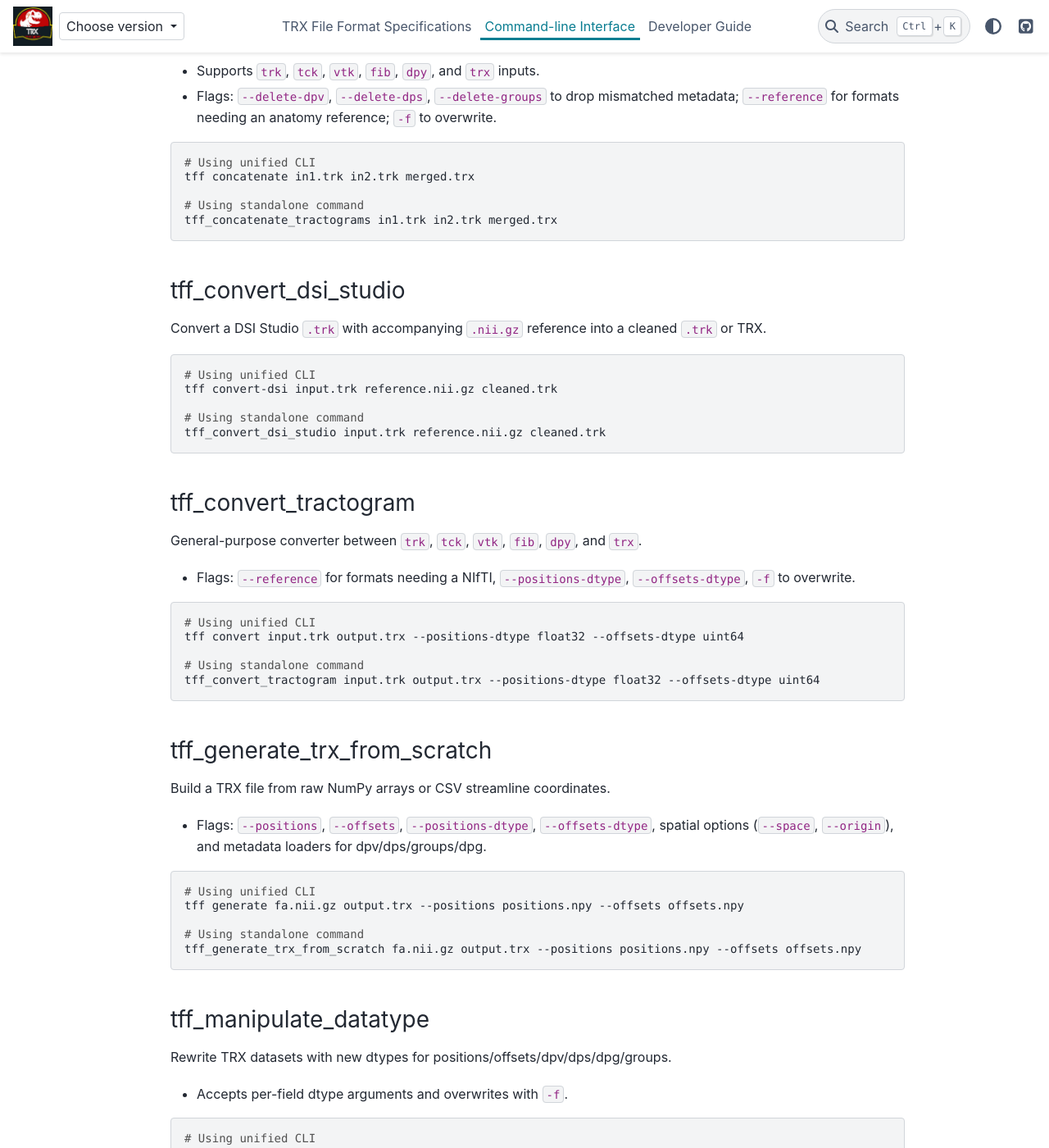
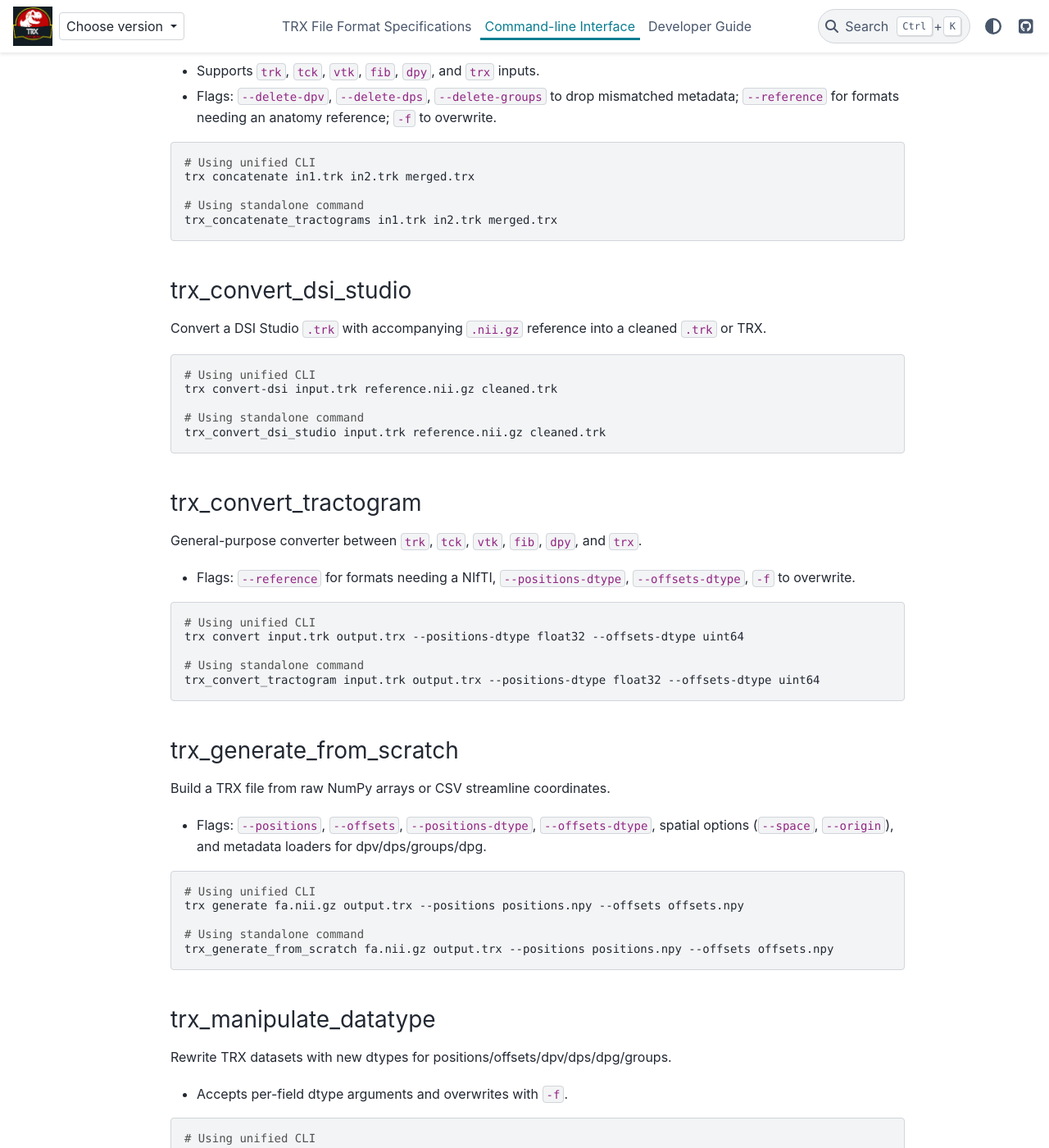
Before and after one commit to tee-ar-ex/trx-python, a Sphinx documentation site: the page built from docs/source/scripts.rst, in a window 1280 px wide and 1400 px high, scrolled down 1037 px. Shown: the whole window at 82% size. Built offline with Sphinx 7.4.7 and the PyData theme 0.15.4, drawn with Linux system fonts in a browser that asks for light colours; pages that are not in the unit, such as notebooks, are missing from menus; the version number could not be read and is left out; some of the changed text lies outside the part shown.

Commit message:
RF: from `tff_*` to `trx_*` => rename CLI

```diff
--- a/docs/source/scripts.rst
+++ b/docs/source/scripts.rst
@@ -3,38 +3,38 @@
 Command-line Interface
 ======================
 
-The TRX toolkit provides a unified command-line interface ``tff`` as well as individual standalone commands for backward compatibility. All commands become available on your ``PATH`` after installing ``trx-python``.
+The TRX toolkit provides a unified command-line interface ``trx`` as well as individual standalone commands for backward compatibility. All commands become available on your ``PATH`` after installing ``trx-python``.
 
 Each command supports ``--help`` for full options.
 
-Unified CLI: ``tff``
+Unified CLI: ``trx``
 --------------------
 
-The recommended way to use TRX commands is through the unified ``tff`` CLI:
+The recommended way to use TRX commands is through the unified ``trx`` CLI:
 
 .. code-block:: bash
 
-    tff --help              # Show all available commands
-    tff <command> --help    # Show help for a specific command
+    trx --help              # Show all available commands
+    trx <command> --help    # Show help for a specific command
 
 Available subcommands:
 
-- ``tff concatenate`` - Concatenate multiple tractograms
-- ``tff convert`` - Convert between tractography formats
-- ``tff convert-dsi`` - Fix DSI-Studio TRK files
-- ``tff generate`` - Generate TRX from raw data files
-- ``tff manipulate-dtype`` - Change array data types
-- ``tff compare`` - Simple tractogram comparison
-- ``tff validate`` - Validate and clean TRX files
-- ``tff verify-header`` - Check header compatibility
-- ``tff visualize`` - Visualize tractogram overlap
+- ``trx concatenate`` - Concatenate multiple tractograms
+- ``trx convert`` - Convert between tractography formats
+- ``trx convert-dsi`` - Fix DSI-Studio TRK files
+- ``trx generate`` - Generate TRX from raw data files
+- ``trx manipulate-dtype`` - Change array data types
+- ``trx compare`` - Simple tractogram comparison
+- ``trx validate`` - Validate and clean TRX files
+- ``trx verify-header`` - Check header compatibility
+- ``trx visualize`` - Visualize tractogram overlap
 
 Standalone Commands
 -------------------
 
 For backward compatibility, standalone commands are also available:
 
-tff_concatenate_tractograms
+trx_concatenate_tractograms
 ~~~~~~~~~~~~~~~~~~~~~~~~~~~
 Concatenate multiple tractograms into a single output.
 
@@ -44,24 +44,24 @@ Concatenate multiple tractograms into a single output.
 .. code-block:: bash
 
     # Using unified CLI
-    tff concatenate in1.trk in2.trk merged.trx
+    trx concatenate in1.trk in2.trk merged.trx
 
     # Using standalone command
-    tff_concatenate_tractograms in1.trk in2.trk merged.trx
+    trx_concatenate_tractograms in1.trk in2.trk merged.trx
 
-tff_convert_dsi_studio
+trx_convert_dsi_studio
 ~~~~~~~~~~~~~~~~~~~~~~
 Convert a DSI Studio ``.trk`` with accompanying ``.nii.gz`` reference into a cleaned ``.trk`` or TRX.
 
 .. code-block:: bash
 
     # Using unified CLI
-    tff convert-dsi input.trk reference.nii.gz cleaned.trk
+    trx convert-dsi input.trk reference.nii.gz cleaned.trk
 
     # Using standalone command
-    tff_convert_dsi_studio input.trk reference.nii.gz cleaned.trk
+    trx_convert_dsi_studio input.trk reference.nii.gz cleaned.trk
 
-tff_convert_tractogram
+trx_convert_tractogram
 ~~~~~~~~~~~~~~~~~~~~~~
 General-purpose converter between ``trk``, ``tck``, ``vtk``, ``fib``, ``dpy``, and ``trx``.
 
@@ -70,13 +70,13 @@ General-purpose converter between ``trk``, ``tck``, ``vtk``, ``fib``, ``dpy``, a
 .. code-block:: bash
 
     # Using unified CLI
-    tff convert input.trk output.trx --positions-dtype float32 --offsets-dtype uint64
+    trx convert input.trk output.trx --positions-dtype float32 --offsets-dtype uint64
 
     # Using standalone command
-    tff_convert_tractogram input.trk output.trx --positions-dtype float32 --offsets-dtype uint64
+    trx_convert_tractogram input.trk output.trx --positions-dtype float32 --offsets-dtype uint64
 
-tff_generate_trx_from_scratch
-~~~~~~~~~~~~~~~~~~~~~~~~~~~~~
+trx_generate_from_scratch
+~~~~~~~~~~~~~~~~~~~~~~~~~
 Build a TRX file from raw NumPy arrays or CSV streamline coordinates.
 
 - Flags: ``--positions``, ``--offsets``, ``--positions-dtype``, ``--offsets-dtype``, spatial options (``--space``, ``--origin``), and metadata loaders for dpv/dps/groups/dpg.
@@ -84,12 +84,12 @@ Build a TRX file from raw NumPy arrays or CSV streamline coordinates.
 .. code-block:: bash
 
     # Using unified CLI
-    tff generate fa.nii.gz output.trx --positions positions.npy --offsets offsets.npy
+    trx generate fa.nii.gz output.trx --positions positions.npy --offsets offsets.npy
 
     # Using standalone command
-    tff_generate_trx_from_scratch fa.nii.gz output.trx --positions positions.npy --offsets offsets.npy
+    trx_generate_from_scratch fa.nii.gz output.trx --positions positions.npy --offsets offsets.npy
 
-tff_manipulate_datatype
+trx_manipulate_datatype
 ~~~~~~~~~~~~~~~~~~~~~~~
 Rewrite TRX datasets with new dtypes for positions/offsets/dpv/dps/dpg/groups.
 
@@ -98,61 +98,61 @@ Rewrite TRX datasets with new dtypes for positions/offsets/dpv/dps/dpg/groups.
 .. code-block:: bash
 
     # Using unified CLI
-    tff manipulate-dtype input.trx output.trx --positions-dtype float16 --dpv color,uint8
+    trx manipulate-dtype input.trx output.trx --positions-dtype float16 --dpv color,uint8
 
     # Using standalone command
-    tff_manipulate_datatype input.trx output.trx --positions-dtype float16 --dpv color,uint8
+    trx_manipulate_datatype input.trx output.trx --positions-dtype float16 --dpv color,uint8
 
-tff_simple_compare
+trx_simple_compare
 ~~~~~~~~~~~~~~~~~~
 Compare two tractograms for quick difference checks.
 
 .. code-block:: bash
 
     # Using unified CLI
-    tff compare first.trk second.trk
+    trx compare first.trk second.trk
 
     # Using standalone command
-    tff_simple_compare first.trk second.trk
+    trx_simple_compare first.trk second.trk
 
-tff_validate_trx
-~~~~~~~~~~~~~~~~
+trx_validate
+~~~~~~~~~~~~
 Validate a TRX file for consistency and remove invalid streamlines.
 
 .. code-block:: bash
 
     # Using unified CLI
-    tff validate data.trx --out cleaned.trx
+    trx validate data.trx --out cleaned.trx
 
     # Using standalone command
-    tff_validate_trx data.trx --out cleaned.trx
+    trx_validate data.trx --out cleaned.trx
 
-tff_verify_header_compatibility
+trx_verify_header_compatibility
 ~~~~~~~~~~~~~~~~~~~~~~~~~~~~~~~
 Check whether tractogram headers are compatible for operations such as concatenation.
 
 .. code-block:: bash
 
     # Using unified CLI
-    tff verify-header file1.trk file2.trk
+    trx verify-header file1.trk file2.trk
 
     # Using standalone command
-    tff_verify_header_compatibility file1.trk file2.trk
+    trx_verify_header_compatibility file1.trk file2.trk
 
-tff_visualize_overlap
+trx_visualize_overlap
 ~~~~~~~~~~~~~~~~~~~~~
 Visualize streamline overlap between tractograms (requires visualization dependencies).
 
 .. code-block:: bash
 
     # Using unified CLI
-    tff visualize tractogram.trk reference.nii.gz
+    trx visualize tractogram.trk reference.nii.gz
 
     # Using standalone command
-    tff_visualize_overlap tractogram.trk reference.nii.gz
+    trx_visualize_overlap tractogram.trk reference.nii.gz
 
 Notes
 -----
 - Test datasets for examples can be fetched with ``python -m trx.fetcher`` helpers: ``fetch_data(get_testing_files_dict())`` downloads to ``$TRX_HOME`` (default ``~/.tee_ar_ex``).
 - All commands print detailed usage with ``--help``.
-- The unified ``tff`` CLI uses `Typer <https://typer.tiangolo.com/>`_ for beautiful terminal output with colors and rich formatting.
+- The unified ``trx`` CLI uses `Typer <https://typer.tiangolo.com/>`_ for beautiful terminal output with colors and rich formatting.
```
Also changed, not shown: README.md (+8 -8 lines), pyproject.toml (+10 -10 lines), 2 other files.
